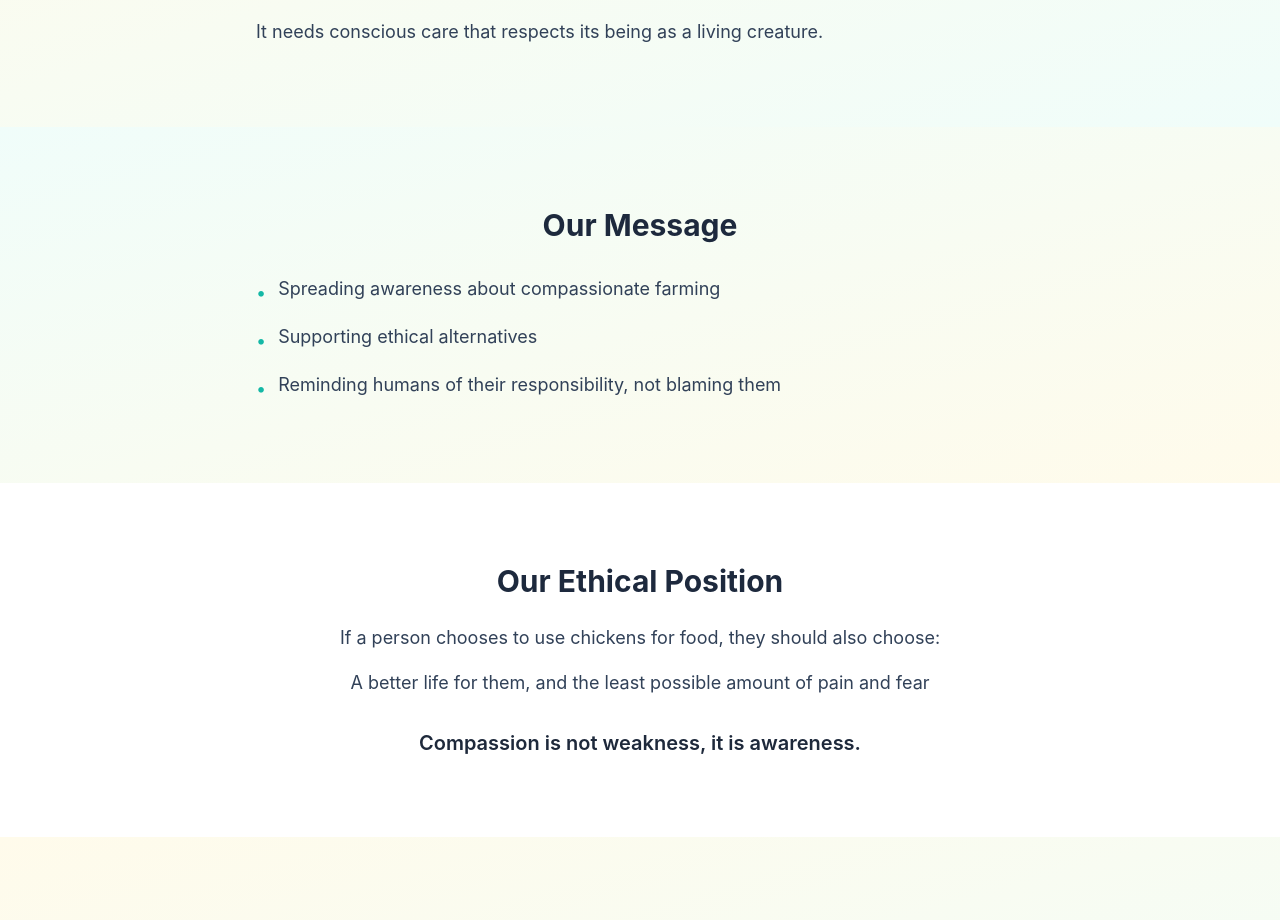
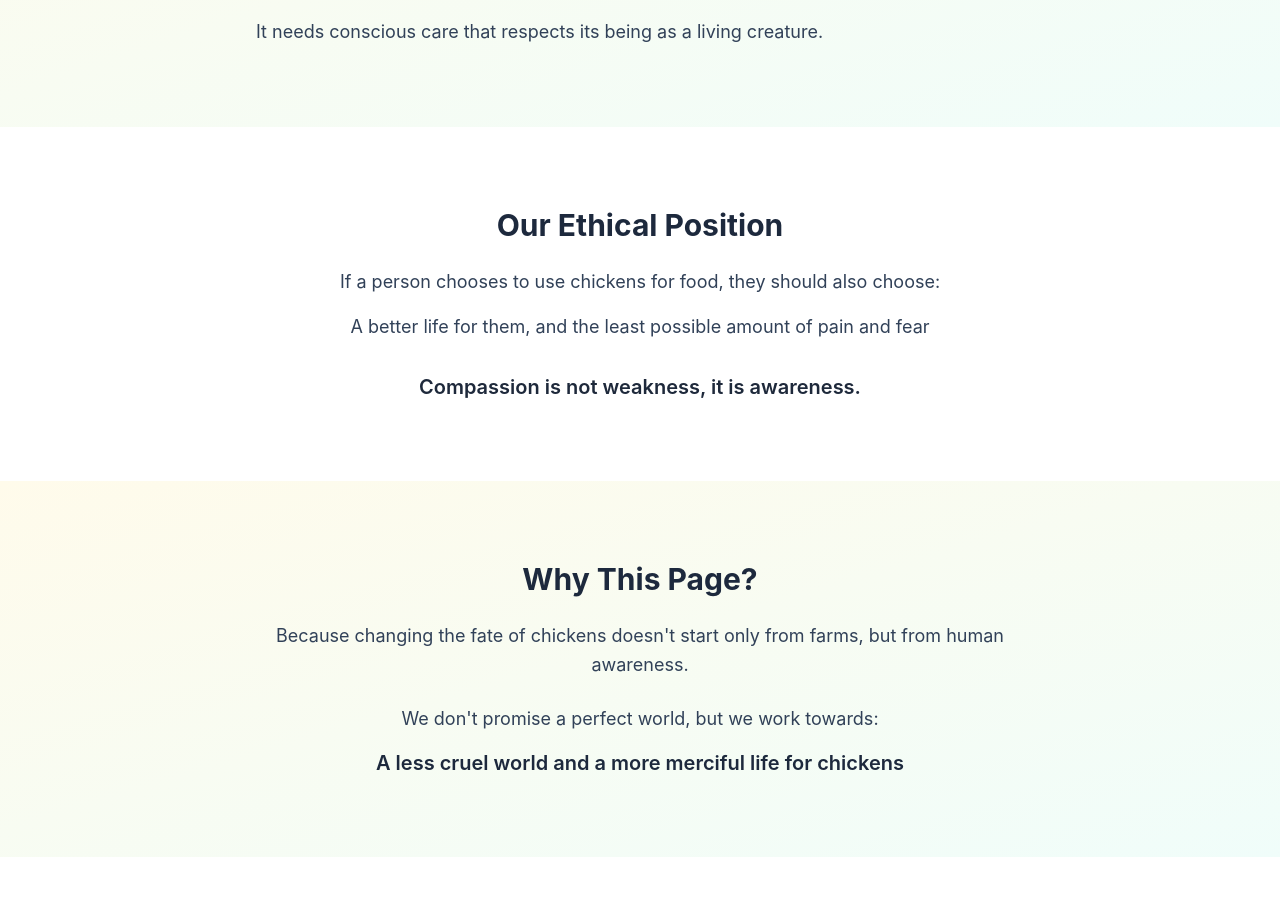
Before and after one commit to fullstackragab/wihngo-web, a Next.js app: page /en/chicken-happiness in a window 1280 px wide. Shown: the part 1840-2760 px from the top of the page. Built offline with nearby package versions, Linux system fonts and the light colour scheme.

Commit message:
feat: remove "Our Message" section from Chicken Happiness page

```diff
--- a/app/[locale]/chicken-happiness/page.tsx
+++ b/app/[locale]/chicken-happiness/page.tsx
@@ -53,8 +53,6 @@ function ChickenHappinessContent() {
     t("dontClaimItem2"),
     t("dontClaimItem3"),
   ];
-
-  const ourMessage = [t("messageItem1"), t("messageItem3"), t("messageItem4")];
 
   return (
     <main>
@@ -148,26 +146,6 @@ function ChickenHappinessContent() {
         </div>
       </section>
 
-      {/* Our Message Section */}
-      <section className="py-20 px-4 bg-gradient-to-br from-teal-50 to-amber-50">
-        <div className="max-w-3xl mx-auto">
-          <h2 className="text-3xl font-bold text-slate-800 mb-8 text-center">
-            {t("ourMessageTitle")}
-          </h2>
-          <ul className="space-y-4">
-            {ourMessage.map((item, index) => (
-              <li
-                key={index}
-                className="flex items-start gap-3 text-lg text-slate-700"
-              >
-                <span className="text-teal-500 mt-1">&#8226;</span>
-                <span>{item}</span>
-              </li>
-            ))}
-          </ul>
-        </div>
-      </section>
-
       {/* Ethical Position Section */}
       <section className="py-20 px-4">
         <div className="max-w-3xl mx-auto text-center">
```
